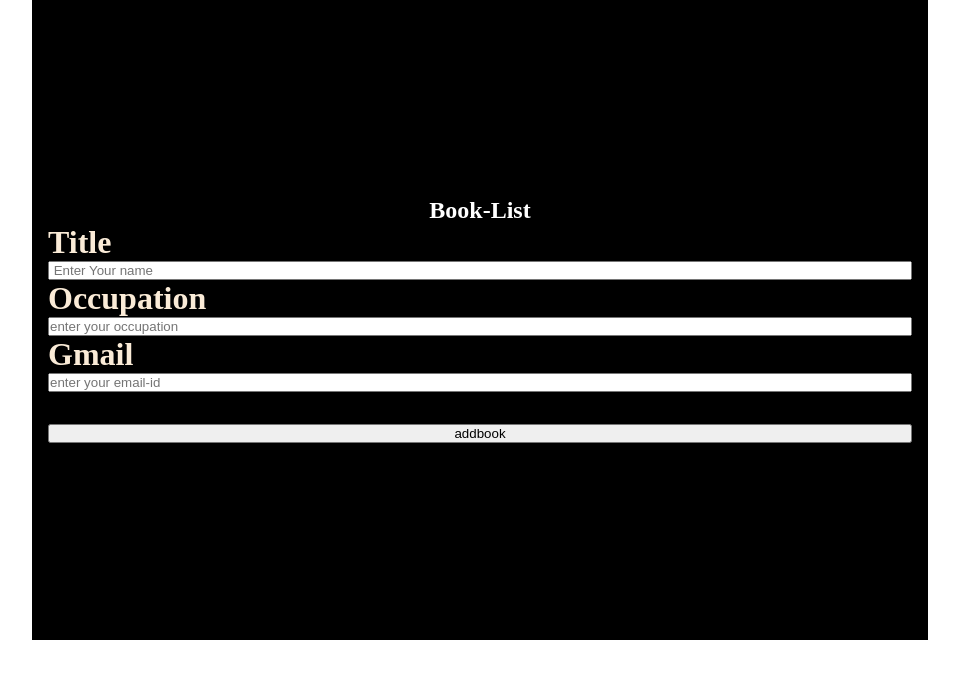
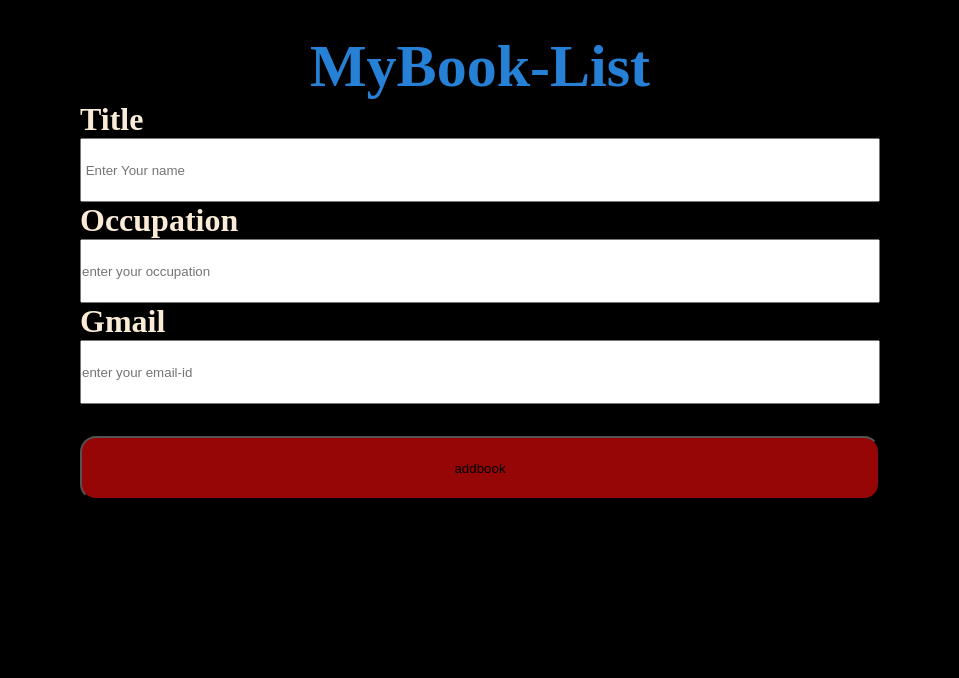
Before and after one commit to sharvan88/java_script, a plain HTML site: page day15/book-list/index.html in a window 1280 px wide. Shown: the whole page, without its empty margins (160-1119 px from the left). Drawn offline with Linux system fonts and the light colour scheme.

Commit message:
improve ui

```diff
--- a/day15/book-list/index.html
+++ b/day15/book-list/index.html
@@ -10,7 +10,7 @@
     <div class="container">
 
       <div class="heading">
-        <h2>Book-List</h2>
+        <h2>MyBook-List</h2>
       </div>
 
       <div class="items">
--- a/day15/book-list/style.css
+++ b/day15/book-list/style.css
@@ -6,28 +6,30 @@ body{
     display: flex;
     justify-content: center;
     flex-direction: row;
+    background-color: black;
 }
 .container{
     background-color: black;
-    height: 80vh;
-    width: 70vw;
     display: flex;
     justify-content: center;
     flex-direction: column;
    padding: 1rem;
    /* text-align: center; */
+   margin-top: 1rem;
 }
 
 .heading{
     color: white;
      display: flex;
     justify-content: center;
-    margin: 0;
-    padding: 0;
+    align-items: center;
+    font-size: 5vh;
+    color: rgb(38, 129, 214);
 }
 
 .items h1{
     color: antiquewhite;
+
     /* justify-content: center; */
 
 
@@ -42,4 +44,15 @@ body{
 
 .addbook{
     margin-top: 2rem;
+    background-color: rgba(240, 10, 10, 0.623);
+    border-radius: 1rem;
+    width: 100px;
+    justify-content: center;
+    text-align: center;
+    width: 100vh;
+    height: 8vh;
 }
+input{
+    width: 100vh;
+    height: 8vh;
+}
```
